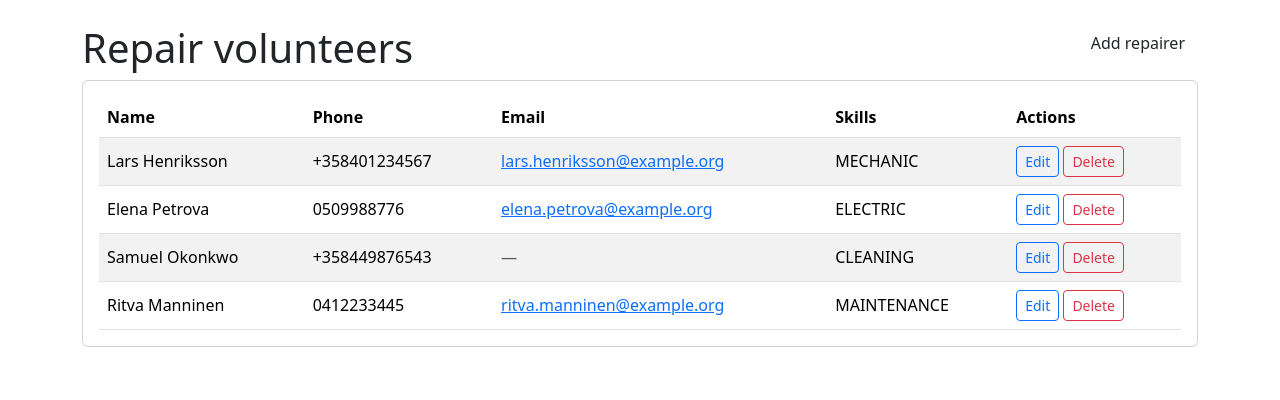
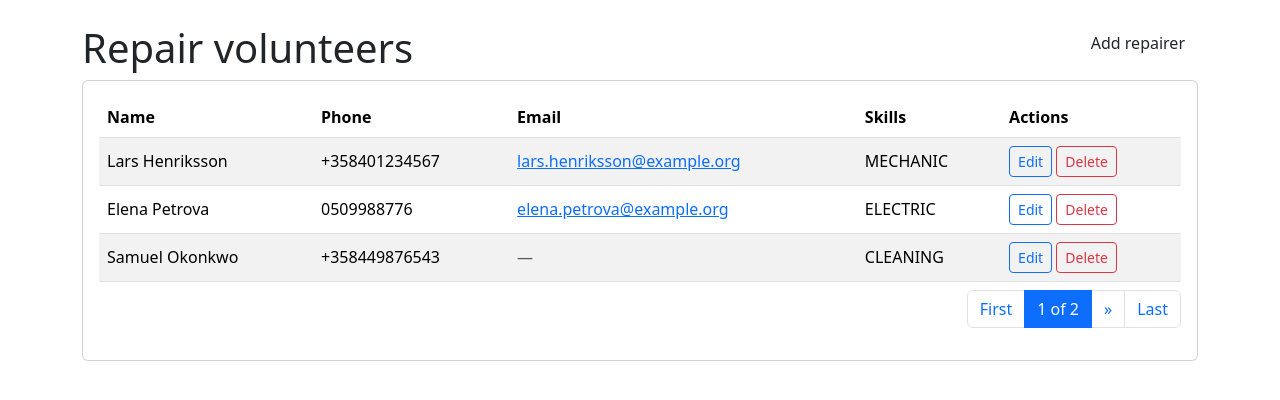
Before and after one commit to kolchagov/repair-cafe-shop, a Django app: page /volunteers/ in a window 1280 px wide. Shown: the part 93-493 px from the top of the page. Run offline with Django 5.2, Linux system fonts and the light colour scheme; data comes from the database, SQL or seed files in the repository; some libraries are stand-ins or nearby versions.

Commit message:
feat: added pagination and paginator

```diff
--- a/catalog/templates/catalog/item-list.html
+++ b/catalog/templates/catalog/item-list.html
@@ -26,6 +26,9 @@
                     </li>
                 {% endfor %}
             </ul>
+            <div class="text-end">
+                {% include 'paginator.html' %}
+            </div>
         {% else %}
             <p>No items have been submitted for repair.</p>
         {% endif %}
--- a/catalog/views.py
+++ b/catalog/views.py
@@ -9,6 +9,7 @@ from repairs.models import RepairTicket, StatusChoices
 class CatalogItemListView(ListView):
     model = Item
     template_name = "catalog/item-list.html"
+    paginate_by = 3
 
 
 class CatalogItemDetailView(DetailView):
--- a/repairs/templates/repairs/ticket-list.html
+++ b/repairs/templates/repairs/ticket-list.html
@@ -61,6 +61,9 @@
                     </div>
                 {% endfor %}
             </div>
+            <div class="text-end">
+                {% include 'paginator.html' %}
+            </div>
         {% else %}
             <p>No repair tickets yet.</p>
         {% endif %}
--- a/repairs/views.py
+++ b/repairs/views.py
@@ -77,6 +77,7 @@
     queryset = RepairTicket.objects.filter(status__exact=StatusChoices.RECEIVED).select_related('item')
     context_object_name = 'tickets'
     template_name = 'repairs/ticket-list.html'
+    paginate_by = 3
 
 class InProgressTicketListView(ListView):
     queryset = RepairTicket.objects.filter(status__exact=StatusChoices.IN_PROGRESS).select_related('item')
--- a/templates/navbar.html
+++ b/templates/navbar.html
@@ -36,11 +36,16 @@
                             </a>
                         </li>
                         <li>
+                            <a class="dropdown-item" href="{% url 'repairs:finished-tickets' %}">
+                                Finished repair tickets
+                            </a>
+                        </li>
+                        <li>
                             <hr class="dropdown-divider">
                         </li>
                         <li>
-                            <a class="dropdown-item" href="{% url 'repairs:finished-tickets' %}">
-                                Finished repair tickets
+                            <a class="dropdown-item" href="{% url 'catalog:list' %}">
+                                List all items
                             </a>
                         </li>
                     </ul>
--- /dev/null
+++ b/templates/paginator.html
@@ -0,0 +1,39 @@
+<div class="d-inline-block">
+    <nav aria-label="Page navigation" class="my-2 text-end">
+        <ul class="pagination">
+            <li class="page-item">
+                <a class="page-link" aria-label="First"
+                   href="?page=1">First</a>
+
+            </li>
+            <li class="page-item">
+                {% if page_obj.has_previous %}
+                    <a class="page-link" aria-label="Previous"
+                       href="?page={{ page_obj.previous_page_number }}">
+                        <span aria-hidden="true">&laquo;</span>
+                    </a>
+                {% endif %}
+            </li>
+            <li class="page-item active">
+                <a class="page-link" href="#">
+                    {{ page_obj.number }} of {{ page_obj.paginator.num_pages }}
+                </a>
+            </li>
+            <li class="page-item">
+                {% if page_obj.has_next %}
+                    <a href="?page={{ page_obj.next_page_number }}"
+                       class="page-link" aria-label="Next">
+                        <span aria-hidden="true">&raquo;</span>
+                    </a>
+                {% endif %}
+
+            </li>
+            <li class="page-item">
+                <a href="?page=last"
+                   class="page-link" aria-label="Next">
+                    <span aria-hidden="true">Last</span>
+                </a>
+            </li>
+        </ul>
+    </nav>
+</div>
--- a/volunteers/templates/volunteers/repairer-list.html
+++ b/volunteers/templates/volunteers/repairer-list.html
@@ -43,13 +43,18 @@
                                     </td>
                                     <td>{{ volunteer.get_skills_display }}</td>
                                     <td class="text-nowrap">
-                                            <a href="{% url 'volunteers:edit' volunteer.pk %}" class="btn btn-sm btn-outline-primary">Edit</a>
-                                            <a href="{% url 'volunteers:delete' volunteer.pk %}" class="btn btn-sm btn-outline-danger">Delete</a>
+                                        <a href="{% url 'volunteers:edit' volunteer.pk %}"
+                                           class="btn btn-sm btn-outline-primary">Edit</a>
+                                        <a href="{% url 'volunteers:delete' volunteer.pk %}"
+                                           class="btn btn-sm btn-outline-danger">Delete</a>
                                     </td>
                                 </tr>
                             {% endfor %}
                             </tbody>
                         </table>
+                    </div>
+                    <div class="text-end">
+                        {% include 'paginator.html' %}
                     </div>
                 {% else %}
                     <p class="text-body-secondary mb-0">No repair volunteers listed.</p>
--- a/volunteers/views.py
+++ b/volunteers/views.py
@@ -23,6 +23,8 @@ class RepairerDetailsView(DetailView):
 class RepairerListView(ListView):
     template_name = 'volunteers/repairer-list.html'
 
+    paginate_by = 3
+
     def get_queryset(self):
         return Repairer.objects.all()
 
```
Lines whose indentation alone changed are shown as unchanged.
